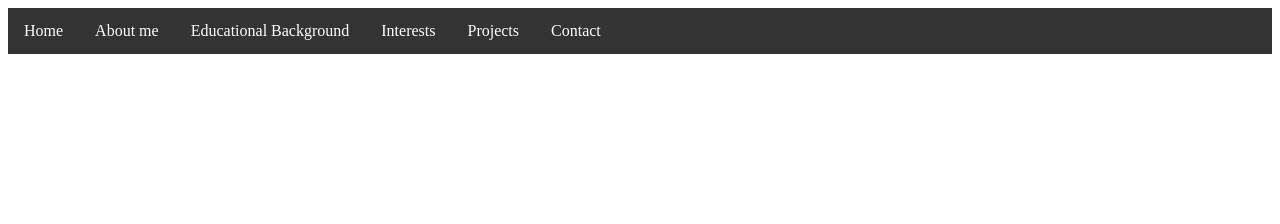
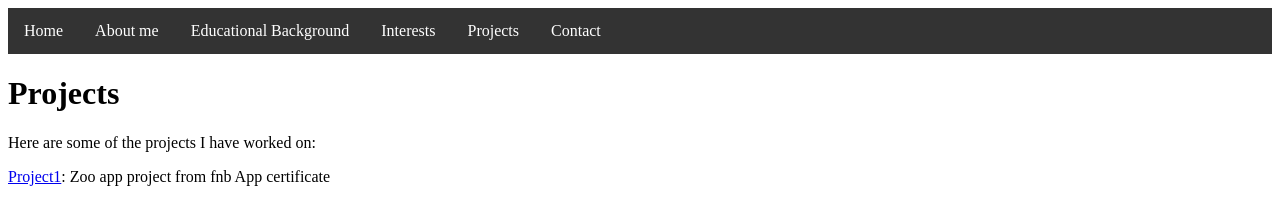
Before and after one commit to Conroy-a11y/Portfolio_Hackaton, a plain HTML site: page projects.html in a window 1280 px wide. Drawn offline with Linux system fonts and the light colour scheme.

Commit message:
Update projects.html
updating projects.html page.

```diff
--- a/projects.html
+++ b/projects.html
@@ -17,5 +17,8 @@
     <li><a href="projects.html">Projects</a></li>
     <li><a href="contact.html">Contact</a></li>
   </ul>
+  <h1>Projects</h1>
+  <p>Here are some of the projects I have worked on:</p>
+  <a href="https://github.com/Conroy-a11y/Pine-City_Zoo.git">Project1</a>: Zoo app project from fnb App certificate
 </body>
 </html>
```
